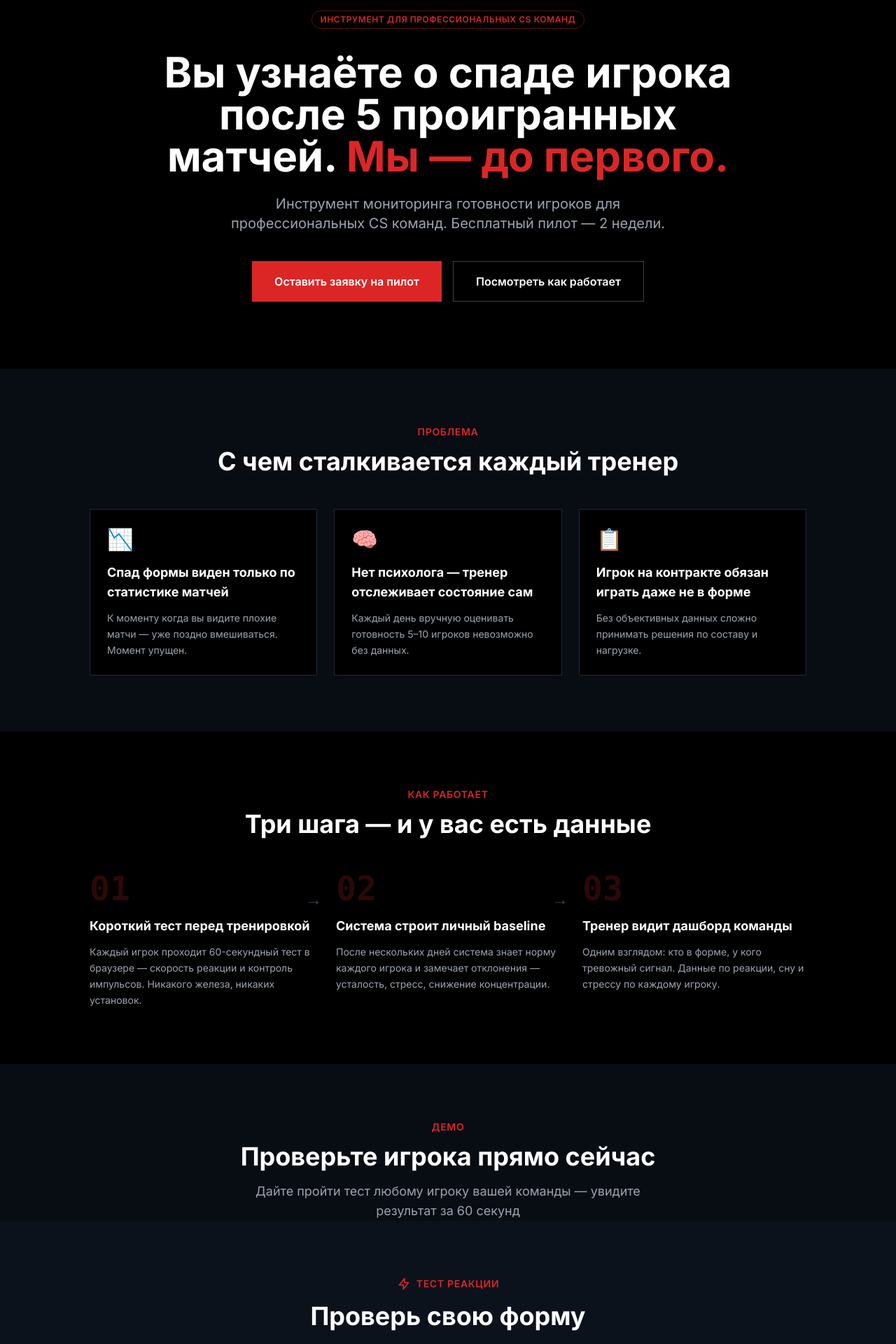
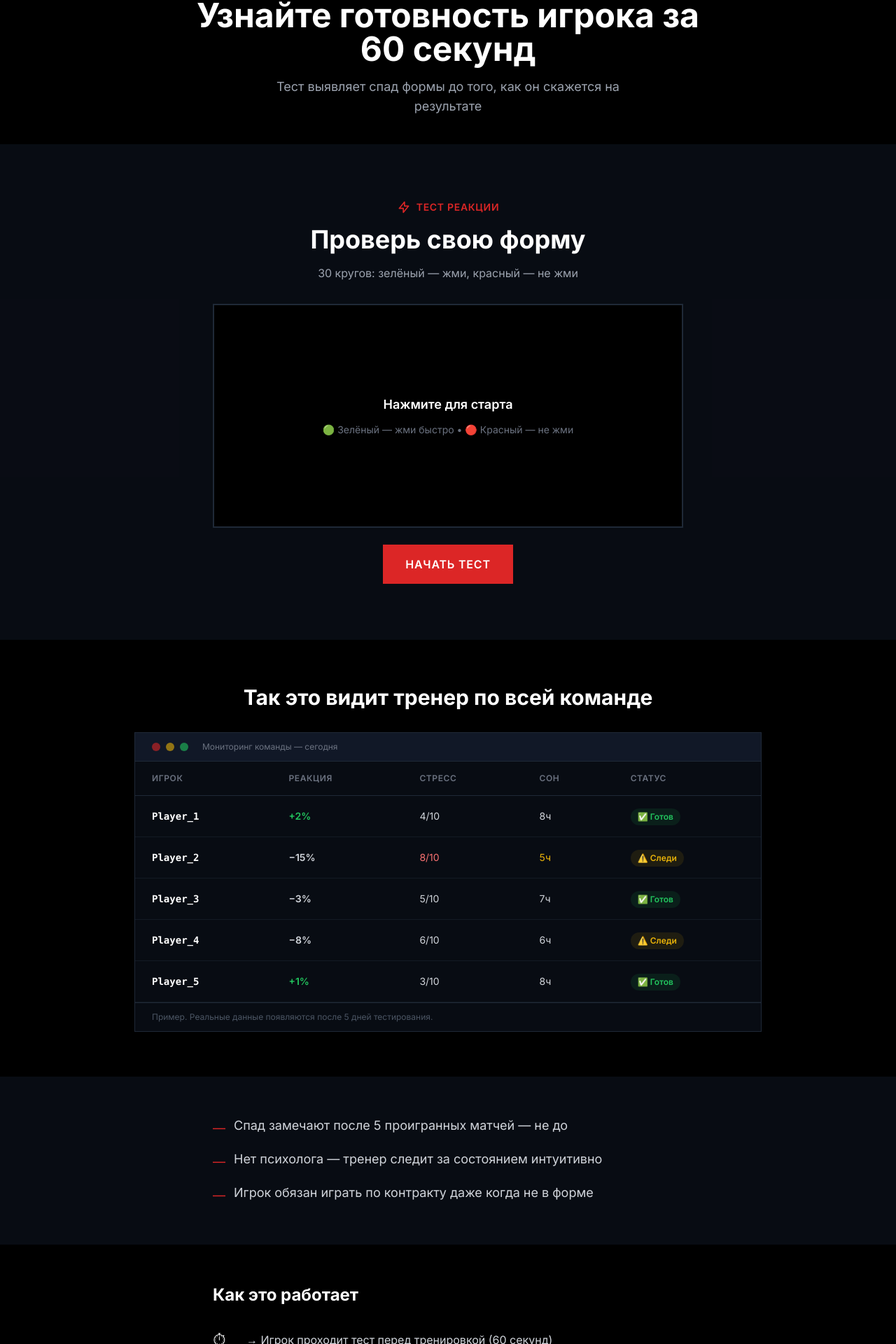
Before and after one commit to alurosee-source/LabIntent, a Next.js app: page / in a window 1280 px wide. Shown: the part 82-2002 px from the top of the page at 70% size. Built offline with nearby package versions, Linux system fonts and the light colour scheme.

Commit message:
Restructure main page: hero→test→dashboard→problems→how-works→form

```diff
--- a/app/page.tsx
+++ b/app/page.tsx
@@ -1,20 +1,18 @@
 import { HeroCoach } from "@/components/sections/hero-coach";
+import { ReactionTest } from "@/components/sections/reaction-test";
+import { DashboardMockup } from "@/components/sections/dashboard-mockup";
 import { ProblemCoach } from "@/components/sections/problem-coach";
 import { HowWorksCoach } from "@/components/sections/how-works-coach";
-import { ReactionTestCoach } from "@/components/sections/reaction-test-coach";
-import { BenefitsCoach } from "@/components/sections/benefits-coach";
-import { DashboardMockup } from "@/components/sections/dashboard-mockup";
 import { CoachForm } from "@/components/sections/coach-form";
 
 export default function Home() {
   return (
     <main className="min-h-screen bg-black text-white">
       <HeroCoach />
+      <ReactionTest />
+      <DashboardMockup />
       <ProblemCoach />
       <HowWorksCoach />
-      <ReactionTestCoach />
-      <BenefitsCoach />
-      <DashboardMockup />
       <CoachForm />
     </main>
   );
--- a/components/sections/dashboard-mockup.tsx
+++ b/components/sections/dashboard-mockup.tsx
@@ -1,21 +1,19 @@
 export function DashboardMockup() {
   const players = [
-    { name: "Player_1", reaction: "+2%", stress: "4/10", sleep: "8ч", status: "ready" },
+    { name: "Player_1", reaction: "+2%",  stress: "4/10", sleep: "8ч", status: "ready" },
     { name: "Player_2", reaction: "−15%", stress: "8/10", sleep: "5ч", status: "warning" },
-    { name: "Player_3", reaction: "−3%", stress: "5/10", sleep: "7ч", status: "ready" },
+    { name: "Player_3", reaction: "−3%",  stress: "5/10", sleep: "7ч", status: "ready" },
+    { name: "Player_4", reaction: "−8%",  stress: "6/10", sleep: "6ч", status: "warning" },
+    { name: "Player_5", reaction: "+1%",  stress: "3/10", sleep: "8ч", status: "ready" },
   ];
 
   return (
-    <section className="py-20 px-4 bg-black">
+    <section className="py-16 px-4 bg-black">
       <div className="max-w-4xl mx-auto">
-        <div className="text-center mb-10">
-          <h2 className="text-sm font-semibold uppercase tracking-wider text-red-600 mb-3">
-            Дашборд тренера
-          </h2>
-          <h3 className="text-3xl md:text-4xl font-bold mb-4">
-            Как выглядит отчёт
+        <div className="text-center mb-8">
+          <h3 className="text-2xl md:text-3xl font-bold">
+            Так это видит тренер по всей команде
           </h3>
-          <p className="text-gray-400 text-sm">Пример. Реальные данные появляются после 5 дней тестирования.</p>
         </div>
 
         <div className="rounded-lg border border-gray-800 bg-gray-900/50 overflow-hidden">
@@ -70,7 +68,7 @@ export function DashboardMockup() {
 
           <div className="px-6 py-3 border-t border-gray-800">
             <p className="text-xs text-gray-600">
-              Пример отчёта. Реальные данные появляются после 5 дней тестирования.
+              Пример. Реальные данные появляются после 5 дней тестирования.
             </p>
           </div>
         </div>
--- a/components/sections/hero-coach.tsx
+++ b/components/sections/hero-coach.tsx
@@ -1,45 +1,13 @@
-"use client";
-
 export function HeroCoach() {
-  const scrollToForm = () => {
-    document.getElementById("coach-form")?.scrollIntoView({ behavior: "smooth" });
-  };
-  const scrollToProduct = () => {
-    document.getElementById("how-works")?.scrollIntoView({ behavior: "smooth" });
-  };
-
   return (
-    <section className="py-24 px-4 bg-black">
-      <div className="max-w-4xl mx-auto text-center">
-        <div className="inline-flex items-center gap-2 px-3 py-1 rounded-full border border-red-600/40 text-red-600 text-xs font-semibold uppercase tracking-wider mb-8">
-          Инструмент для профессиональных CS команд
-        </div>
-
-        <h1 className="text-4xl md:text-6xl font-bold leading-tight mb-6">
-          Вы узнаёте о спаде игрока<br />
-          после 5 проигранных матчей.{" "}
-          <span className="text-red-600">Мы — до первого.</span>
+    <section className="pt-20 pb-10 px-4 bg-black">
+      <div className="max-w-3xl mx-auto text-center">
+        <h1 className="text-4xl md:text-5xl font-bold leading-tight mb-4">
+          Узнайте готовность игрока за 60 секунд
         </h1>
-
-        <p className="text-lg md:text-xl text-gray-400 mb-10 max-w-2xl mx-auto">
-          Инструмент мониторинга готовности игроков для профессиональных CS команд.
-          Бесплатный пилот — 2 недели.
+        <p className="text-lg text-gray-400 max-w-xl mx-auto">
+          Тест выявляет спад формы до того, как он скажется на результате
         </p>
-
-        <div className="flex flex-col sm:flex-row gap-4 justify-center">
-          <button
-            onClick={scrollToForm}
-            className="px-8 py-4 bg-red-600 hover:bg-red-700 text-white font-semibold rounded-md transition-colors text-base"
-          >
-            Оставить заявку на пилот
-          </button>
-          <button
-            onClick={scrollToProduct}
-            className="px-8 py-4 border border-gray-700 hover:border-gray-500 text-white font-semibold rounded-md transition-colors text-base"
-          >
-            Посмотреть как работает
-          </button>
-        </div>
       </div>
     </section>
   );
--- a/components/sections/how-works-coach.tsx
+++ b/components/sections/how-works-coach.tsx
@@ -1,45 +1,19 @@
 export function HowWorksCoach() {
   const steps = [
-    {
-      num: "01",
-      title: "Короткий тест перед тренировкой",
-      desc: "Каждый игрок проходит 60-секундный тест в браузере — скорость реакции и контроль импульсов. Никакого железа, никаких установок.",
-    },
-    {
-      num: "02",
-      title: "Система строит личный baseline",
-      desc: "После нескольких дней система знает норму каждого игрока и замечает отклонения — усталость, стресс, снижение концентрации.",
-    },
-    {
-      num: "03",
-      title: "Тренер видит дашборд команды",
-      desc: "Одним взглядом: кто в форме, у кого тревожный сигнал. Данные по реакции, сну и стрессу по каждому игроку.",
-    },
+    { icon: "⏱", text: "Игрок проходит тест перед тренировкой (60 секунд)" },
+    { icon: "📈", text: "Система строит личный baseline каждого игрока" },
+    { icon: "👁", text: "Тренер видит кто готов, у кого сигнал тревоги" },
   ];
 
   return (
-    <section id="how-works" className="py-20 px-4 bg-black">
-      <div className="max-w-5xl mx-auto">
-        <div className="text-center mb-12">
-          <h2 className="text-sm font-semibold uppercase tracking-wider text-red-600 mb-3">
-            Как работает
-          </h2>
-          <h3 className="text-3xl md:text-4xl font-bold">
-            Три шага — и у вас есть данные
-          </h3>
-        </div>
-
-        <div className="grid grid-cols-1 md:grid-cols-3 gap-8">
+    <section className="py-14 px-4 bg-black">
+      <div className="max-w-2xl mx-auto">
+        <h3 className="text-2xl font-bold mb-8">Как это работает</h3>
+        <div className="space-y-5">
           {steps.map((s, i) => (
-            <div key={i} className="relative">
-              <div className="text-5xl font-bold text-red-600/20 mb-4 font-mono">{s.num}</div>
-              <h4 className="text-lg font-bold mb-3">{s.title}</h4>
-              <p className="text-sm text-gray-400 leading-relaxed">{s.desc}</p>
-              {i < steps.length - 1 && (
-                <div className="hidden md:block absolute top-6 right-0 translate-x-1/2 text-gray-700 text-2xl">
-                  →
-                </div>
-              )}
+            <div key={i} className="flex items-center gap-4">
+              <span className="text-2xl w-8 flex-shrink-0">{s.icon}</span>
+              <span className="text-gray-300">→ {s.text}</span>
             </div>
           ))}
         </div>
--- a/components/sections/problem-coach.tsx
+++ b/components/sections/problem-coach.tsx
@@ -1,46 +1,21 @@
 export function ProblemCoach() {
-  const problems = [
-    {
-      icon: "📉",
-      title: "Спад формы виден только по статистике матчей",
-      desc: "К моменту когда вы видите плохие матчи — уже поздно вмешиваться. Момент упущен.",
-    },
-    {
-      icon: "🧠",
-      title: "Нет психолога — тренер отслеживает состояние сам",
-      desc: "Каждый день вручную оценивать готовность 5–10 игроков невозможно без данных.",
-    },
-    {
-      icon: "📋",
-      title: "Игрок на контракте обязан играть даже не в форме",
-      desc: "Без объективных данных сложно принимать решения по составу и нагрузке.",
-    },
+  const lines = [
+    "Спад замечают после 5 проигранных матчей — не до",
+    "Нет психолога — тренер следит за состоянием интуитивно",
+    "Игрок обязан играть по контракту даже когда не в форме",
   ];
 
   return (
-    <section className="py-20 px-4 bg-gray-900/50">
-      <div className="max-w-5xl mx-auto">
-        <div className="text-center mb-12">
-          <h2 className="text-sm font-semibold uppercase tracking-wider text-red-600 mb-3">
-            Проблема
-          </h2>
-          <h3 className="text-3xl md:text-4xl font-bold">
-            С чем сталкивается каждый тренер
-          </h3>
-        </div>
-
-        <div className="grid grid-cols-1 md:grid-cols-3 gap-6">
-          {problems.map((p, i) => (
-            <div
-              key={i}
-              className="p-6 rounded-lg bg-black border border-gray-800 hover:border-red-600/30 transition-colors"
-            >
-              <div className="text-3xl mb-4">{p.icon}</div>
-              <h4 className="text-lg font-bold mb-3">{p.title}</h4>
-              <p className="text-sm text-gray-400 leading-relaxed">{p.desc}</p>
-            </div>
+    <section className="py-14 px-4 bg-gray-900/50">
+      <div className="max-w-2xl mx-auto">
+        <ul className="space-y-4">
+          {lines.map((line, i) => (
+            <li key={i} className="flex items-start gap-3 text-gray-300 text-lg">
+              <span className="text-red-600 mt-1 flex-shrink-0">—</span>
+              <span>{line}</span>
+            </li>
           ))}
-        </div>
+        </ul>
       </div>
     </section>
   );
```
